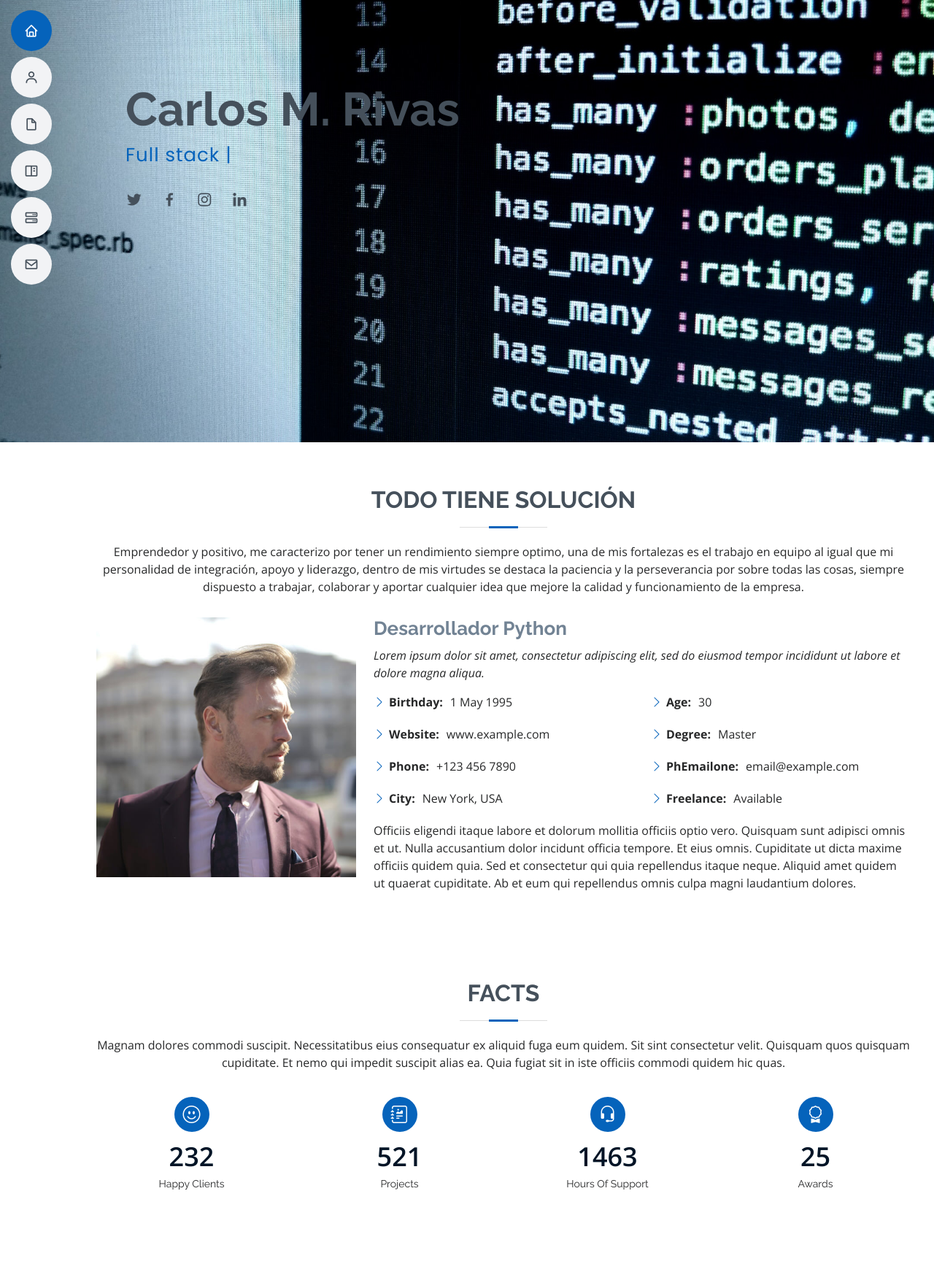
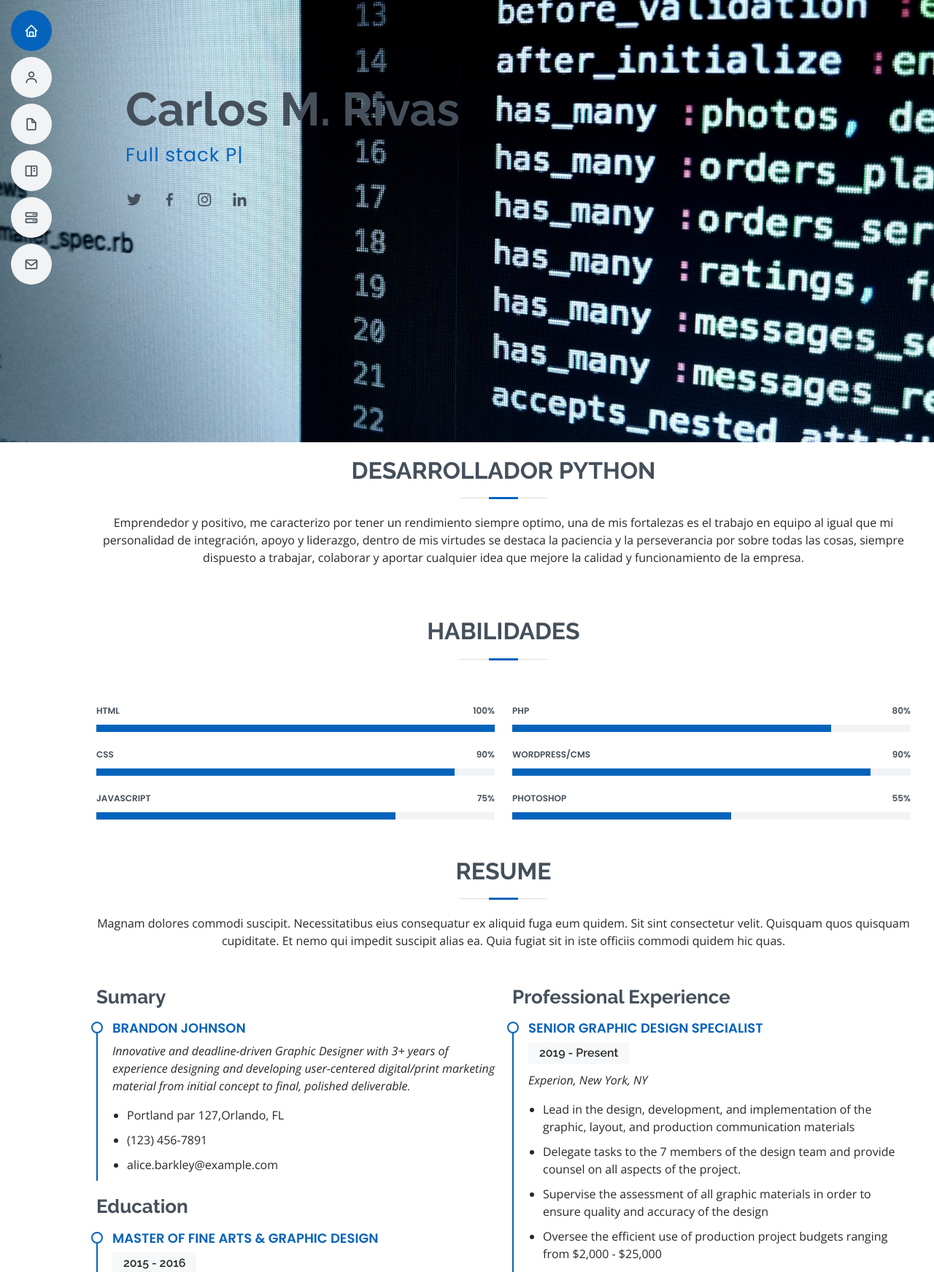
Before and after one commit to CarlosRivasG/Django-PortafolioCR-Blog, a Django app: page / in a window 1280 px wide. Shown: the part 194-1937 px from the top of the page at 73% size. Run offline with Django 4.2, Linux system fonts and the light colour scheme; some libraries are stand-ins or nearby versions.

Commit message:
actualizacion

```diff
--- a/CONTROLES/app/static/assets/css/style.css
+++ b/CONTROLES/app/static/assets/css/style.css
@@ -363,7 +363,7 @@ h6 {
 # Sections General
 --------------------------------------------------------------*/
 section {
-  padding: 60px 0;
+  padding: 20px 0;
   overflow: hidden;
 }
 
--- a/CONTROLES/app/templates/index.html
+++ b/CONTROLES/app/templates/index.html
@@ -77,7 +77,7 @@
       <div class="container" data-aos="fade-up">
 
         <div class="section-title">
-          <h2>Todo tiene solución</h2>
+          <h2>Desarrollador Python</h2>
           <p>Emprendedor y positivo, me
             caracterizo por tener un
             rendimiento siempre optimo, una
@@ -94,100 +94,17 @@
             empresa.
             </p>
         </div>
-
-        <div class="row">
-          <div class="col-lg-4">
-            <img src="assets/img/profile-img.jpg" class="img-fluid" alt="">
-          </div>
-          <div class="col-lg-8 pt-4 pt-lg-0 content">
-            <h3>Desarrollador Python</h3>
-            <p class="fst-italic">
-              Lorem ipsum dolor sit amet, consectetur adipiscing elit, sed do eiusmod tempor incididunt ut labore et dolore
-              magna aliqua.
-            </p>
-            <div class="row">
-              <div class="col-lg-6">
-                <ul>
-                  <li><i class="bi bi-chevron-right"></i> <strong>Birthday:</strong> <span>1 May 1995</span></li>
-                  <li><i class="bi bi-chevron-right"></i> <strong>Website:</strong> <span>www.example.com</span></li>
-                  <li><i class="bi bi-chevron-right"></i> <strong>Phone:</strong> <span>+123 456 7890</span></li>
-                  <li><i class="bi bi-chevron-right"></i> <strong>City:</strong> <span>New York, USA</span></li>
-                </ul>
-              </div>
-              <div class="col-lg-6">
-                <ul>
-                  <li><i class="bi bi-chevron-right"></i> <strong>Age:</strong> <span>30</span></li>
-                  <li><i class="bi bi-chevron-right"></i> <strong>Degree:</strong> <span>Master</span></li>
-                  <li><i class="bi bi-chevron-right"></i> <strong>PhEmailone:</strong> <span>email@example.com</span></li>
-                  <li><i class="bi bi-chevron-right"></i> <strong>Freelance:</strong> <span>Available</span></li>
-                </ul>
-              </div>
-            </div>
-            <p>
-              Officiis eligendi itaque labore et dolorum mollitia officiis optio vero. Quisquam sunt adipisci omnis et ut. Nulla accusantium dolor incidunt officia tempore. Et eius omnis.
-              Cupiditate ut dicta maxime officiis quidem quia. Sed et consectetur qui quia repellendus itaque neque. Aliquid amet quidem ut quaerat cupiditate. Ab et eum qui repellendus omnis culpa magni laudantium dolores.
-            </p>
-          </div>
-        </div>
-
       </div>
-    </section><!-- End About Section -->
-
-    <!-- ======= Facts Section ======= -->
-    <section id="facts" class="facts">
-      <div class="container" data-aos="fade-up">
-
-        <div class="section-title">
-          <h2>Facts</h2>
-          <p>Magnam dolores commodi suscipit. Necessitatibus eius consequatur ex aliquid fuga eum quidem. Sit sint consectetur velit. Quisquam quos quisquam cupiditate. Et nemo qui impedit suscipit alias ea. Quia fugiat sit in iste officiis commodi quidem hic quas.</p>
-        </div>
-
-        <div class="row">
-
-          <div class="col-lg-3 col-md-6">
-            <div class="count-box">
-              <i class="bi bi-emoji-smile"></i>
-              <span data-purecounter-start="0" data-purecounter-end="232" data-purecounter-duration="1" class="purecounter"></span>
-              <p>Happy Clients</p>
-            </div>
-          </div>
-
-          <div class="col-lg-3 col-md-6 mt-5 mt-md-0">
-            <div class="count-box">
-              <i class="bi bi-journal-richtext"></i>
-              <span data-purecounter-start="0" data-purecounter-end="521" data-purecounter-duration="1" class="purecounter"></span>
-              <p>Projects</p>
-            </div>
-          </div>
-
-          <div class="col-lg-3 col-md-6 mt-5 mt-lg-0">
-            <div class="count-box">
-              <i class="bi bi-headset"></i>
-              <span data-purecounter-start="0" data-purecounter-end="1463" data-purecounter-duration="1" class="purecounter"></span>
-              <p>Hours Of Support</p>
-            </div>
-          </div>
-
-          <div class="col-lg-3 col-md-6 mt-5 mt-lg-0">
-            <div class="count-box">
-              <i class="bi bi-award"></i>
-              <span data-purecounter-start="0" data-purecounter-end="25" data-purecounter-duration="1" class="purecounter"></span>
-              <p>Awards</p>
-            </div>
-          </div>
-
-        </div>
-
-      </div>
-    </section><!-- End Facts Section -->
+    </section>
+    <!-- End About Section -->
 
     <!-- ======= Skills Section ======= -->
     <section id="skills" class="skills section-bg">
       <div class="container" data-aos="fade-up">
 
         <div class="section-title">
-          <h2>Skills</h2>
-          <p>Magnam dolores commodi suscipit. Necessitatibus eius consequatur ex aliquid fuga eum quidem. Sit sint consectetur velit. Quisquam quos quisquam cupiditate. Et nemo qui impedit suscipit alias ea. Quia fugiat sit in iste officiis commodi quidem hic quas.</p>
+          <h2>Habilidades</h2>
+          <p></p>
         </div>
 
         <div class="row skills-content">
```
